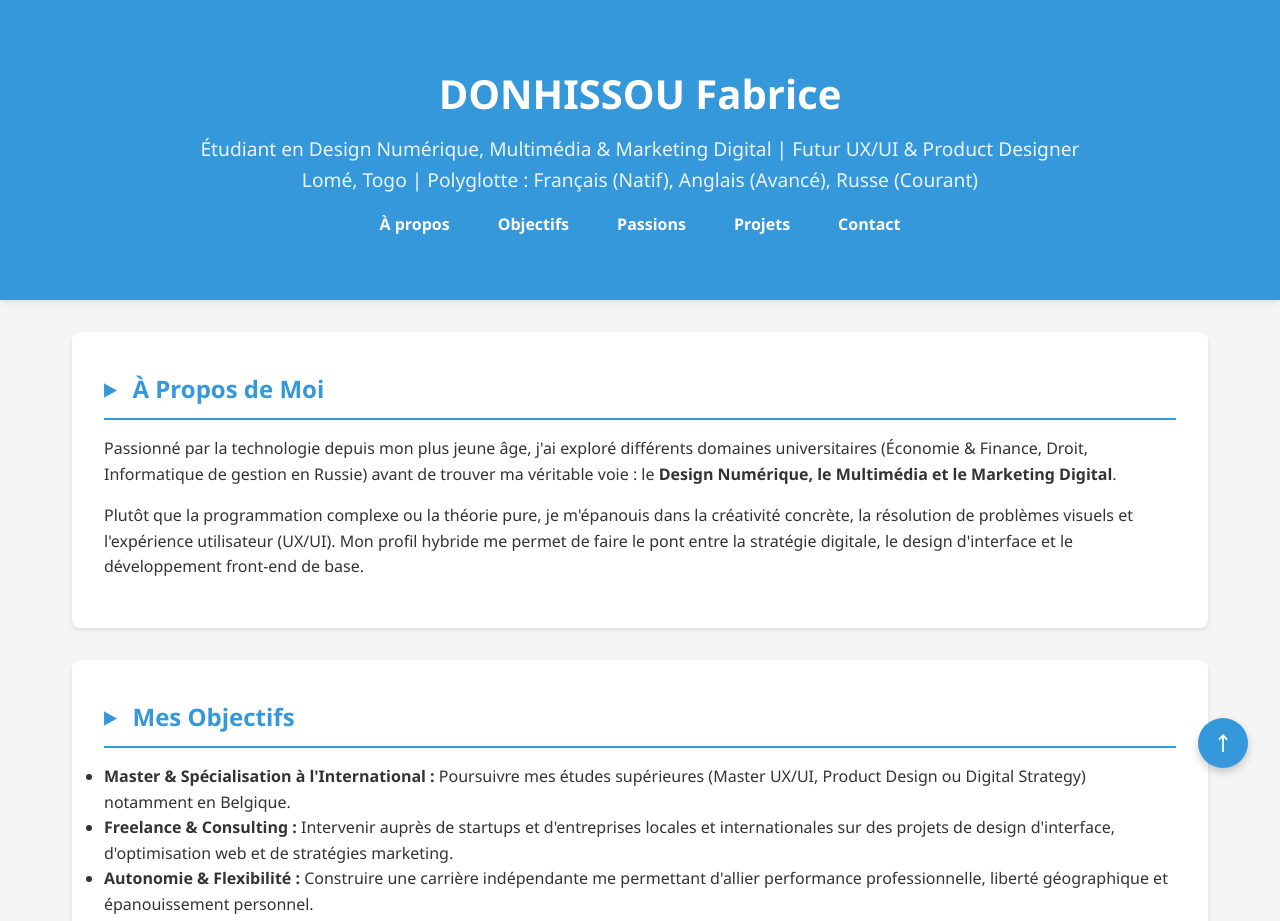
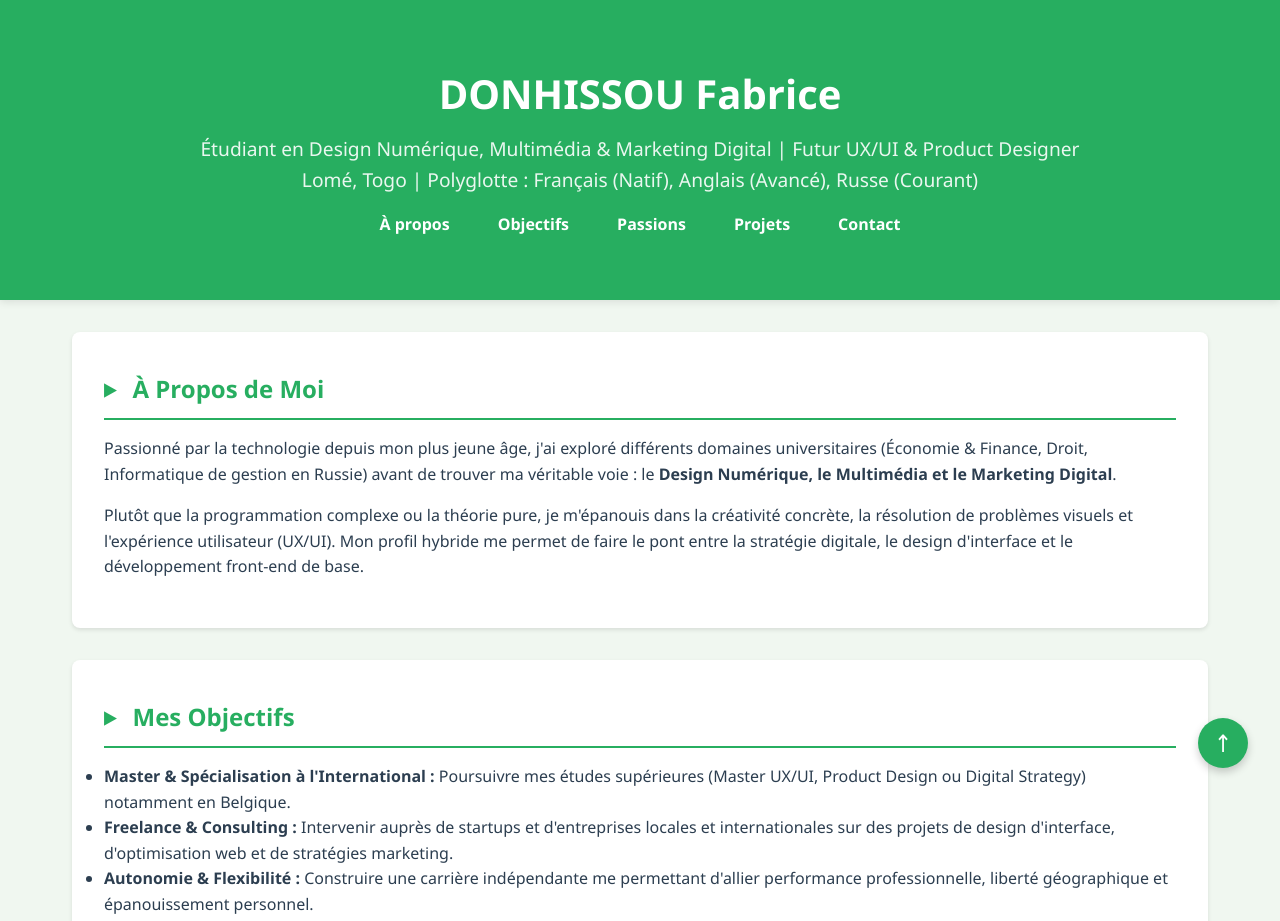
Before and after one commit to seyramdnh/gd-110-Webdesign, a plain HTML site: page index.html in a window 1280 px wide. Shown: the top 921 px of the page. Drawn offline with Linux system fonts and the light colour scheme.

Commit message:
Exercice variables CSS : thème Forêt

```diff
--- a/style.css
+++ b/style.css
@@ -1,10 +1,18 @@
 /* ===== VARIABLES CSS ===== */
 :root {
-  /* Couleurs */
-  --couleur-primaire: #3498db; /* Bleu */
-  --couleur-secondaire: #2ecc71; /* Vert */
-  --couleur-fond: #f5f5f5; /* Gris clair */
-  --couleur-texte: #333333; /* Gris foncé */
+  /* ----- THÈME ACTIF : FORÊT ----- */
+  --couleur-primaire: #27ae60;   /* Vert */
+  --couleur-secondaire: #f39c12; /* Orange */
+  --couleur-fond: #f0f7f0;       /* Vert très clair */
+  --couleur-texte: #2c3e50;      /* Bleu-gris foncé */
+
+  /* ----- THÈME OCÉAN (désactivé) -----
+  --couleur-primaire: #3498db;
+  --couleur-secondaire: #2ecc71;
+  --couleur-fond: #f5f5f5;
+  --couleur-texte: #333333;
+  */
+
   --couleur-blanc: #ffffff;
 
   /* Typographie */
@@ -35,7 +43,6 @@ body {
 }
 
 /* ===== EN-TÊTE ===== */
-/* ===== EN-TÊTE STICKY ===== */
 header {
   background-color: var(--couleur-primaire);
   color: var(--couleur-blanc);
@@ -46,11 +53,6 @@ header {
   align-items: center;
   justify-content: center;
   min-height: 300px;
-
-  /* Ajouts pour sticky */
-  position: sticky;
-  top: 0;
-  z-index: 100;
   box-shadow: 0 2px 8px rgba(0, 0, 0, 0.1);
 }
 
@@ -132,6 +134,7 @@ section h2 {
   border-bottom: 2px solid var(--couleur-primaire);
   padding-bottom: var(--espacement-petit);
 }
+
 /* Icône décorative devant chaque titre de section */
 section h2::before {
   content: '▸ ';
@@ -267,6 +270,11 @@ form button:hover {
   position: relative;
   overflow: hidden;
   cursor: pointer;
+}
+
+/* Titres des cartes (exercice variables CSS) */
+.carte-competence h3 {
+  color: var(--couleur-secondaire);
 }
 
 /* Couleurs alternées pour les cartes */
```
